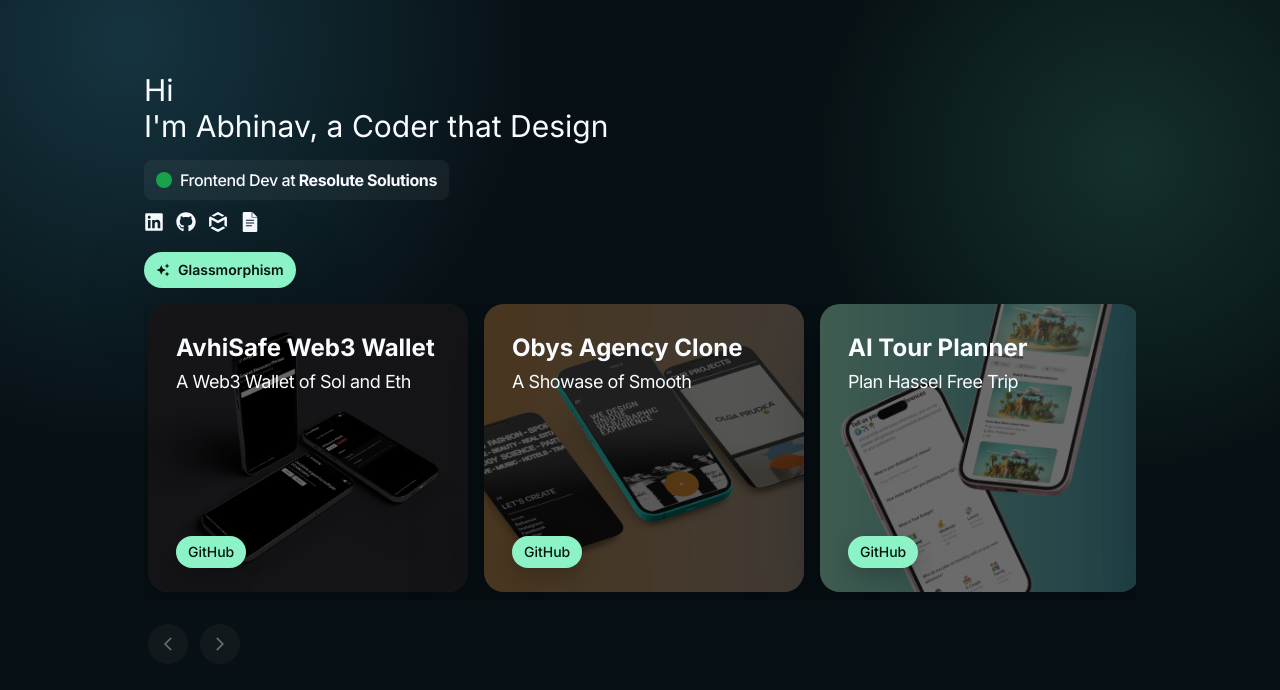
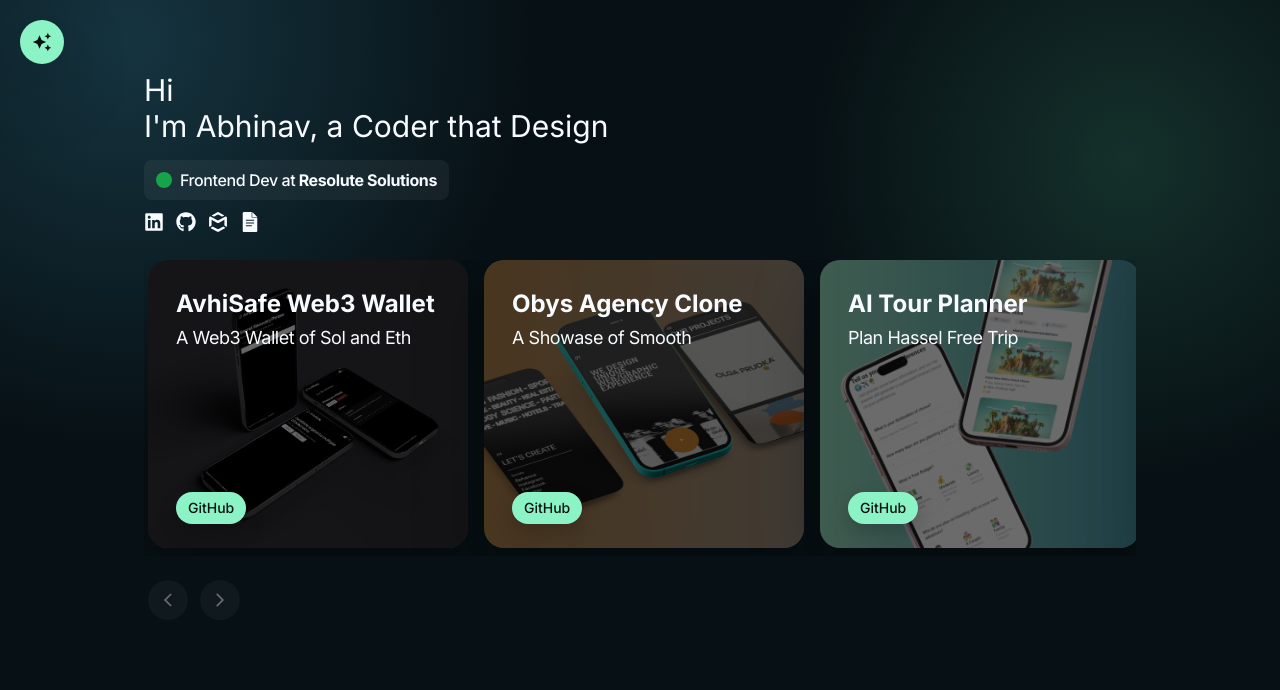
Before and after one commit to Avhinaw/PortfolioNew, a React (Vite) app: page / in a window 1280 px wide. Shown: the top 690 px of the page. Built offline with nearby package versions, Linux system fonts and the light colour scheme.

Commit message:
Move theme switcher to top-left icon

```diff
--- a/src/Components/Intro.tsx
+++ b/src/Components/Intro.tsx
@@ -57,12 +57,11 @@
             <button
                 type="button"
                 onClick={onThemeStyleChange}
-                className="theme-style-trigger mt-2 inline-flex items-center gap-2 rounded-full px-3 py-2 text-sm font-semibold transition focus-visible:outline focus-visible:outline-2 focus-visible:outline-offset-2 focus-visible:outline-current"
+                className="theme-style-trigger theme-style-icon inline-flex h-11 w-11 items-center justify-center rounded-full transition focus-visible:outline focus-visible:outline-2 focus-visible:outline-offset-2 focus-visible:outline-current"
                 aria-label={`Current style: ${getThemeStyleLabel(themeStyle)}. Click to randomly switch visual style.`}
                 title={`Style: ${getThemeStyleLabel(themeStyle)} — click to shuffle`}
             >
-                <MdAutoAwesome aria-hidden="true" />
-                <span>{getThemeStyleLabel(themeStyle)}</span>
+                <MdAutoAwesome aria-hidden="true" className="text-xl" />
             </button>
         </div>
     </>
--- a/src/index.css
+++ b/src/index.css
@@ -91,7 +91,7 @@
 }
 
 .portfolio-shell > div:first-child {
-  position: relative;
+  position: static;
 }
 
 .portfolio-shell > div:first-child > div:nth-child(1) > div {
@@ -105,10 +105,25 @@
 }
 
 .theme-style-trigger {
+  position: absolute;
+  z-index: 20;
+  top: 1rem;
+  left: 1rem;
   color: var(--accent-contrast);
   background: var(--accent);
   border: 0;
   box-shadow: var(--card-shadow);
+}
+
+.theme-style-icon {
+  cursor: pointer;
+}
+
+@media (min-width: 640px) {
+  .theme-style-trigger {
+    top: 1.25rem;
+    left: 1.25rem;
+  }
 }
 
 .theme-style-trigger:hover {
```
